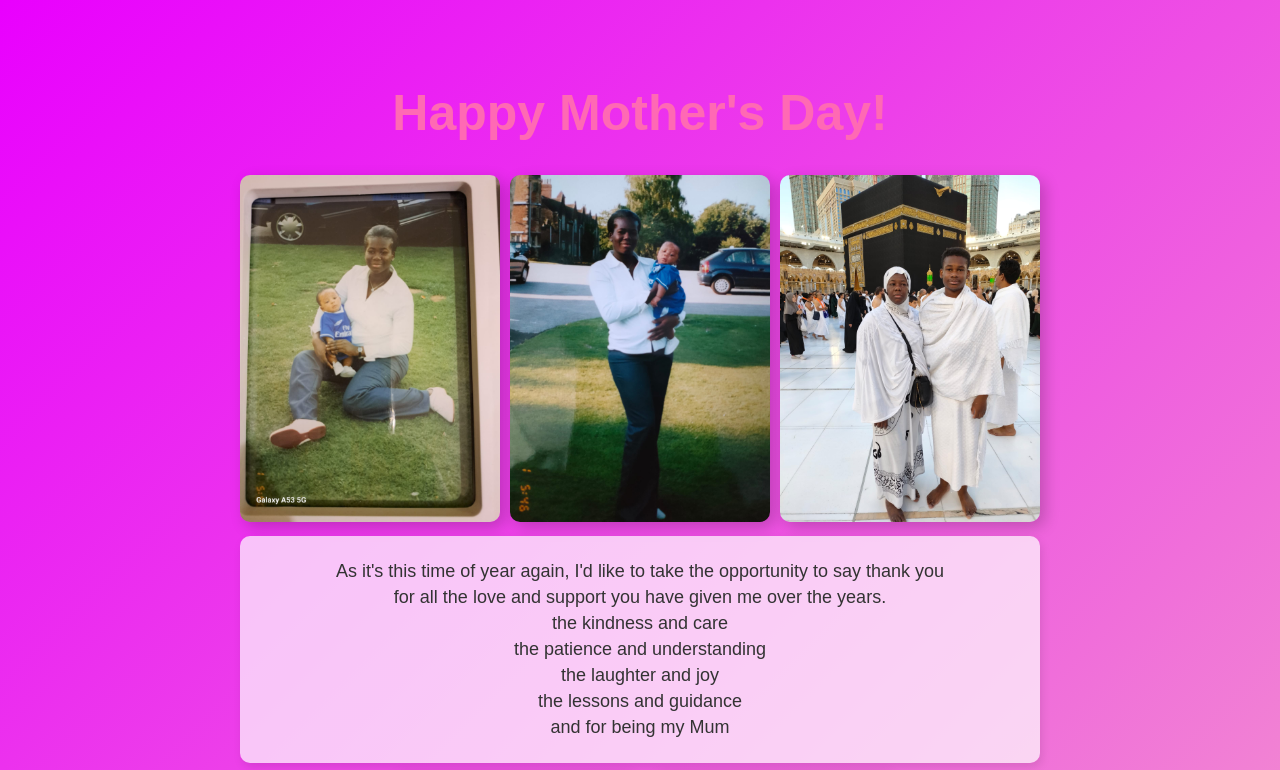
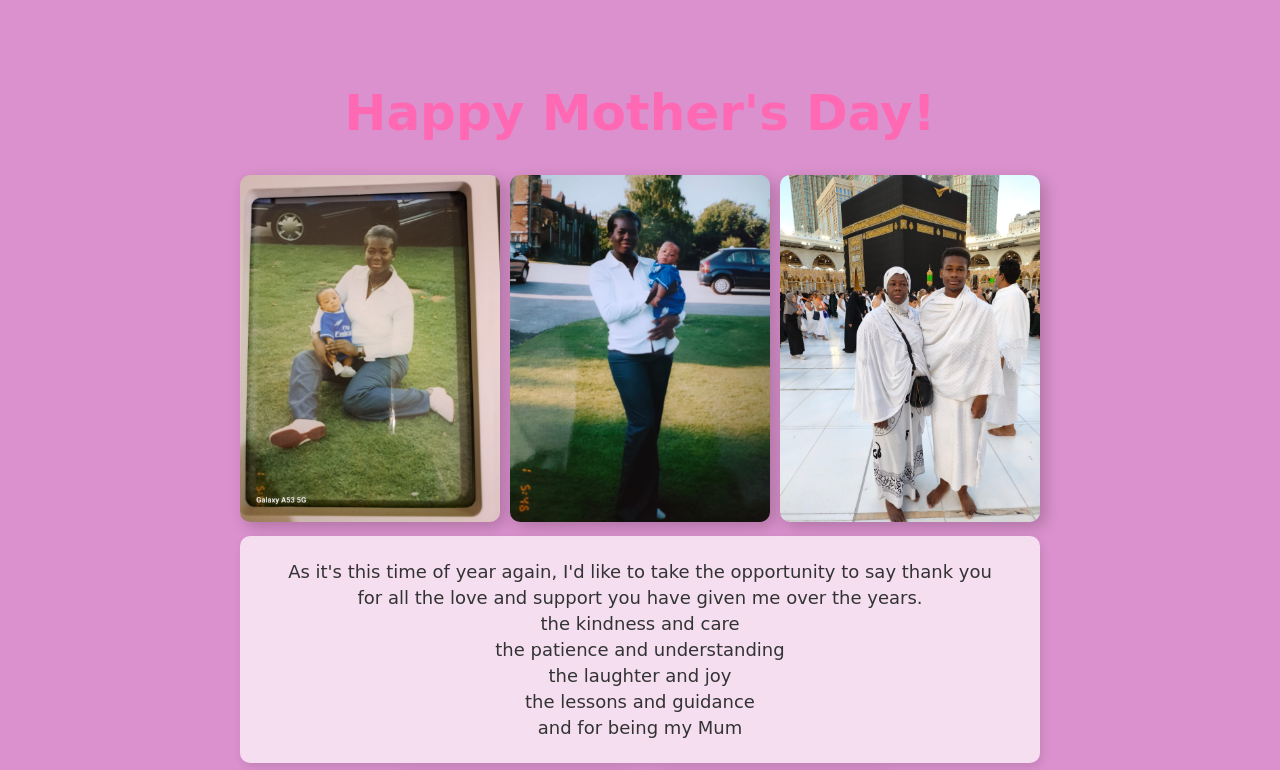
Before and after one commit to tunderbell/tunderbell.github.io, a plain HTML site: page index.html in a window 1280 px wide. Shown: the top 770 px of the page. Drawn offline with Linux system fonts and the light colour scheme.

Commit message:
Update styles.css

```diff
--- a/styles.css
+++ b/styles.css
@@ -1,7 +1,7 @@
 /* Basic styles */
 body {
-    font-family: Arial, sans-serif;
-    background: linear-gradient(135deg, #e900fe, #f39fca);
+    font-family: 'Poppins', sans-serif;
+    background-color: #da91cd; /* Pink background */
     text-align: center;
     margin: 0;
     padding: 0;
@@ -18,6 +18,7 @@ body {
 h1 {
     color: #ff69b4; /* Pink color */
     font-size: 50px;
+    font-family: 'Dancing Script', cursive;
 }
 
 /* Collage container using CSS Grid */
@@ -61,6 +62,7 @@ h1 {
 .main-text p {
     font-size: 18px;
     color: #333;
+    font-family: 'Dancing Script', cursive;
     margin: 5px 0;
 }
 
```
